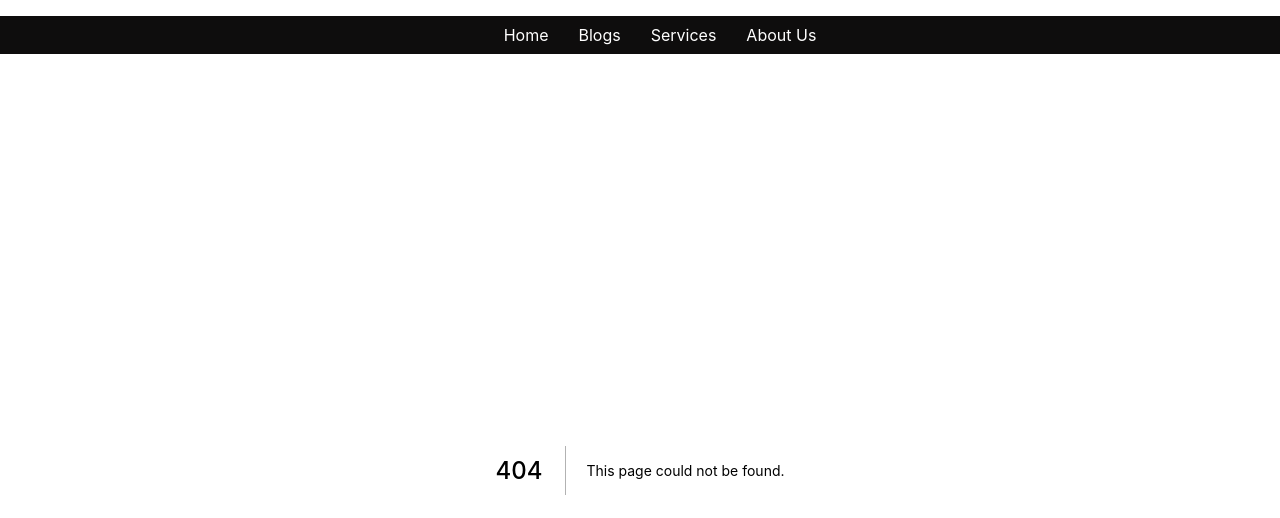
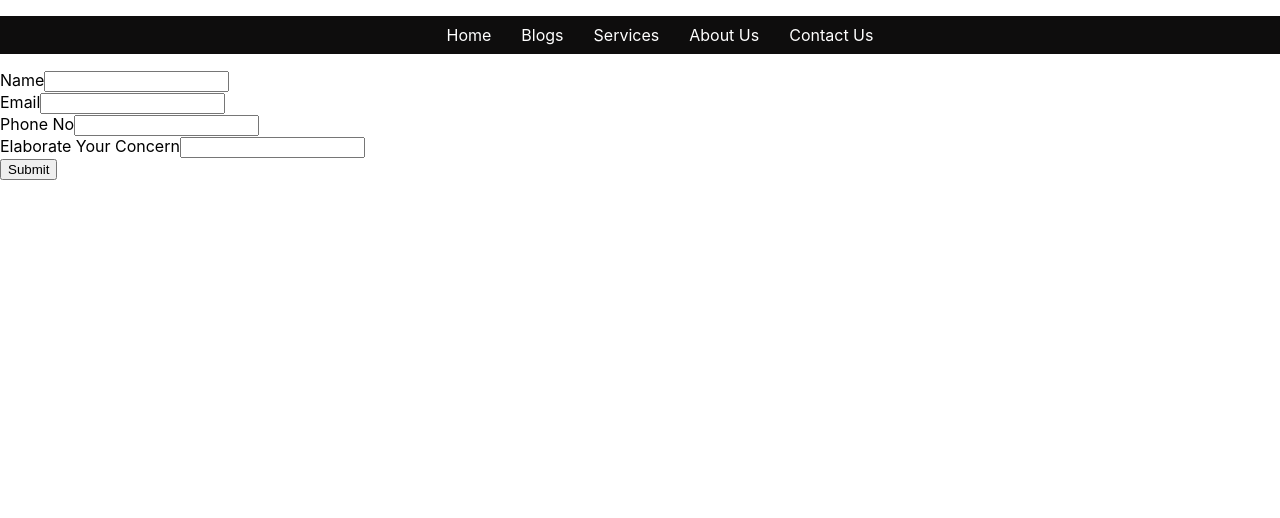
Before and after one commit to Amanullahkhankingas/CodeHunterNextjsApp, a Next.js app: page /contact in a window 1280 px wide. Before the commit this address had no page. Shown: the top 518 px of the page. Built offline with nearby package versions, Linux system fonts and the light colour scheme.

Commit message:
lecture 26 'Designing the _Contact FrontEnd page - Nextjs'

```diff
--- a/component/Navbar.js
+++ b/component/Navbar.js
@@ -12,6 +12,7 @@ const Navbar = () => {
             <Link href='/blogs'><a><li>Blogs</li></a></Link>
             <Link href='/services'><a><li>Services</li></a></Link>
             <Link href='/about'><a><li>About Us</li></a></Link>
+            <Link href='/contact'><a><li>Contact Us</li></a></Link>
           </ul>
         </nav>
     </div>
--- /dev/null
+++ b/contactdata/10.json
@@ -0,0 +1 @@
+{"name":"Aman Ullah","email":"amanullahkhankingas@gmail.com","phone":"+923313744707","desc":"sfs"}
--- /dev/null
+++ b/contactdata/11.json
@@ -0,0 +1 @@
+{"name":"Aman Ullah","email":"amanullahkhankingas@gmail.com","phone":"+923313744707","desc":"killer"}
--- /dev/null
+++ b/contactdata/6.json
@@ -0,0 +1 @@
+["sdjfljljlj","sfsff@ksf","sfd","aafdsf"]
--- /dev/null
+++ b/contactdata/7.json
@@ -0,0 +1 @@
+{"name":"new","email":"new@ksf","phone":"new","desc":"new"}
--- /dev/null
+++ b/contactdata/8.json
@@ -0,0 +1 @@
+{"name":"new1","email":"new@ksf1","phone":"new1","desc":"new1"}
--- /dev/null
+++ b/contactdata/9.json
@@ -0,0 +1 @@
+{"name":"Aman Ullah","email":"amanullahkhankingas@gmail.com","phone":"+923313744707","desc":"sfs"}
--- a/pages/api/contactpost.js
+++ b/pages/api/contactpost.js
@@ -7,10 +7,10 @@ export default async function handler(req,res) {
         console.log(req.body)
 
         let data = await fs.promises.readdir('contactdata');
-        console.log(data)
 
         // fs.writeFile(`contactdata/1.json`, JSON.stringify(req.body),()=>{})  //callback function require
         fs.promises.writeFile(`contactdata/${data.length+1}.json`, JSON.stringify(req.body))  //remove callback function and return promises
+
 
         res.status(200).json(req.body)
     }
--- /dev/null
+++ b/pages/contact.js
@@ -0,0 +1,68 @@
+import React, { useState } from 'react'
+import style from '../styles/Blog.module.css'
+
+const Contact = () => {
+
+    const [name,setName] = useState('')
+    const [email,setEmail] = useState('')
+    const [phone,setPhone] = useState('')
+    const [desc,setDesc] = useState('')
+
+    const data = {name, email, phone, desc}
+
+    const handleSubmit = (e)=>{
+          e.preventDefault()
+
+          fetch('http://localhost:3000/api/contactpost',{
+            method : 'POST',
+            headers:{
+                'Content-Type':'Application/json',
+            },
+            // body: JSON.stringify([name,email,phone,desc])
+            body: JSON.stringify(data)
+
+          })
+    }
+    const handleChange = (e)=>{
+         if(e.target.name === 'name'){
+            setName(e.target.value)
+         }
+        else if(e.target.name === 'email'){
+            setEmail(e.target.value)
+         }
+        else if(e.target.name === 'phone'){
+            setPhone(e.target.value)
+         }
+        else if(e.target.name === 'desc'){
+            setDesc(e.target.value)
+         }
+
+    }
+
+
+  return (
+    <div>
+      <form onSubmit={handleSubmit} className={style.container}>
+        <div className={style.mb3}>
+            <label htmlFor="name">Name</label>
+            <input type="text" className="from-control"  name='name' id="name" value={name} onChange={handleChange} />
+        </div>
+        <div className={style.mb3}>
+            <label htmlFor="email">Email</label>
+            <input type="email" className="from-control" name='email' id="email" value={email} onChange={handleChange} />
+        </div>
+        <div className={style.mb3}>
+            <label htmlFor="phone">Phone No</label>
+            <input type="phone" className="from-control" name='phone' id="phone" value={phone} onChange={handleChange} />
+        </div>
+        <div className={style.mb3}>
+            <label htmlFor="desc">Elaborate Your Concern</label>
+            <input type="text" className="from-control" name='desc' id="desc" value={desc} onChange={handleChange} />
+        </div>
+        <button type='submit'>Submit</button>
+      </form>
+    </div>
+  )
+}
+
+export default Contact
```
Also changed, not shown: styles/Contact.module.css (added).
